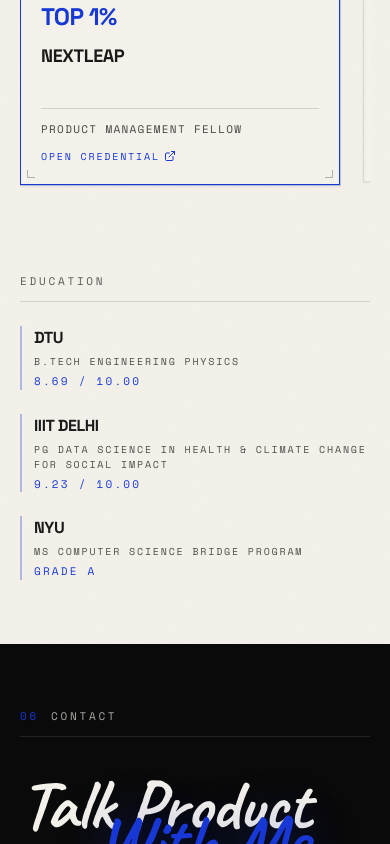
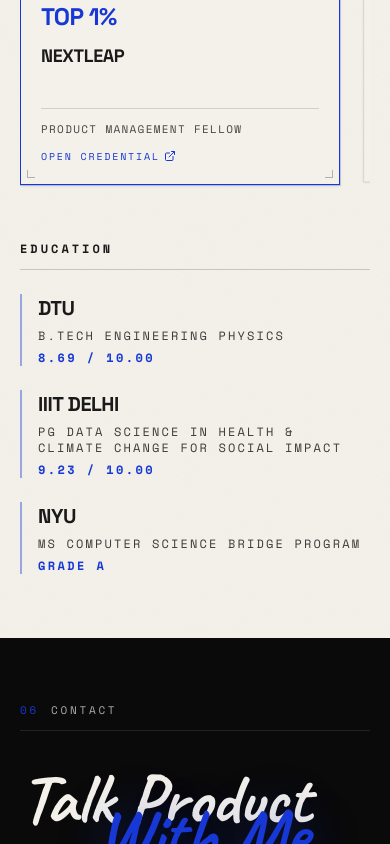
Before and after one commit to onalunchbreak/pankaj-gupta-portfolio, a Next.js app: page / in a window 390 px wide. Shown: the part 10071-10915 px from the top of the page. Built offline with nearby package versions, Linux system fonts and the light colour scheme.

Commit message:
style(achievements): enlarge Education section font sizes and shift layout upwards into top whitespace

```diff
--- a/src/components/sections/achievements.tsx
+++ b/src/components/sections/achievements.tsx
@@ -177,19 +177,19 @@ function EducationStripItem({
   const reduced = usePrefersReducedMotion();
   return (
     <motion.div
-      className="flex flex-col gap-1 border-l-2 border-[#1738D5]/30 pl-3 transition-colors duration-300 hover:border-[#1738D5]"
+      className="flex flex-col gap-1.5 border-l-2 border-[#1738D5]/40 pl-4 transition-colors duration-300 hover:border-[#1738D5]"
       initial={reduced ? false : { opacity: 0, y: 16 }}
       whileInView={{ opacity: 1, y: 0 }}
       viewport={{ once: true, margin: "-8% 0px" }}
       transition={{ duration: 0.6, delay: index * 0.07, ease: EASE }}
     >
-      <span className="font-display text-base font-bold tracking-tight text-[#1a1a1a]">
+      <span className="font-display text-xl font-bold tracking-tight text-[#1a1a1a] sm:text-2xl">
         {item.org}
       </span>
-      <span className="font-mono text-[10px] uppercase tracking-[0.18em] text-[#1a1a1a]/75">
+      <span className="font-mono text-xs uppercase tracking-[0.18em] text-[#1a1a1a]/85 sm:text-sm">
         {item.label}
       </span>
-      <span className="font-mono text-[11px] uppercase tracking-[0.2em] text-[#1738D5]">
+      <span className="font-mono text-xs font-semibold uppercase tracking-[0.2em] text-[#1738D5] sm:text-sm">
         {item.sub}
       </span>
     </motion.div>
@@ -239,17 +239,15 @@ export default function Achievements() {
         {/* Sole & Default View: Carousel Deck */}
         <CarouselDeck cards={ACHIEVEMENTS.cards} />
 
-        {/* Education strip — secondary, horizontal */}
-        <div className="mt-16 sm:mt-24">
+        {/* Education strip — shifted UPWARDS to utilize top empty space with enlarged text */}
+        <div className="mt-8 sm:mt-10">
           <Reveal>
-            <div className="mb-6 flex items-baseline gap-3 border-b border-[#1a1a1a]/15 pb-3 font-mono text-[11px] uppercase tracking-[0.25em] text-[#1a1a1a]/75">
-              <span className="text-[#1a1a1a]/70">
-                EDUCATION
-              </span>
+            <div className="mb-6 flex items-baseline gap-3 border-b border-[#1a1a1a]/20 pb-3 font-mono text-xs font-semibold uppercase tracking-[0.25em] text-[#1a1a1a]">
+              <span>EDUCATION</span>
             </div>
           </Reveal>
 
-          <div className="grid grid-cols-1 gap-6 sm:grid-cols-2 lg:grid-cols-4 lg:gap-5">
+          <div className="grid grid-cols-1 gap-6 sm:grid-cols-2 lg:grid-cols-3 lg:gap-8">
             {ACHIEVEMENTS.education.map((item, i) => (
               <EducationStripItem key={`${item.org}-${i}`} item={item} index={i} />
             ))}
```
